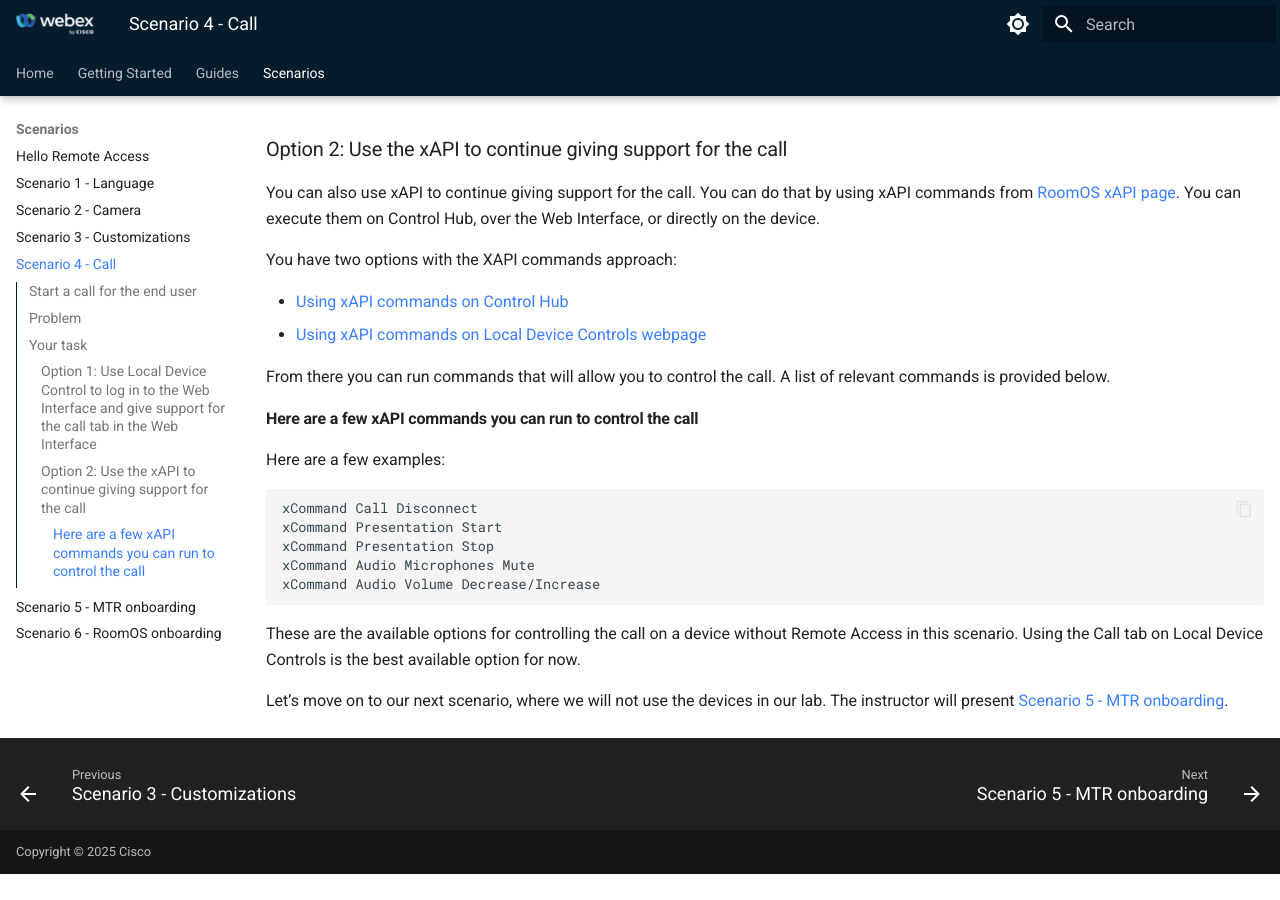
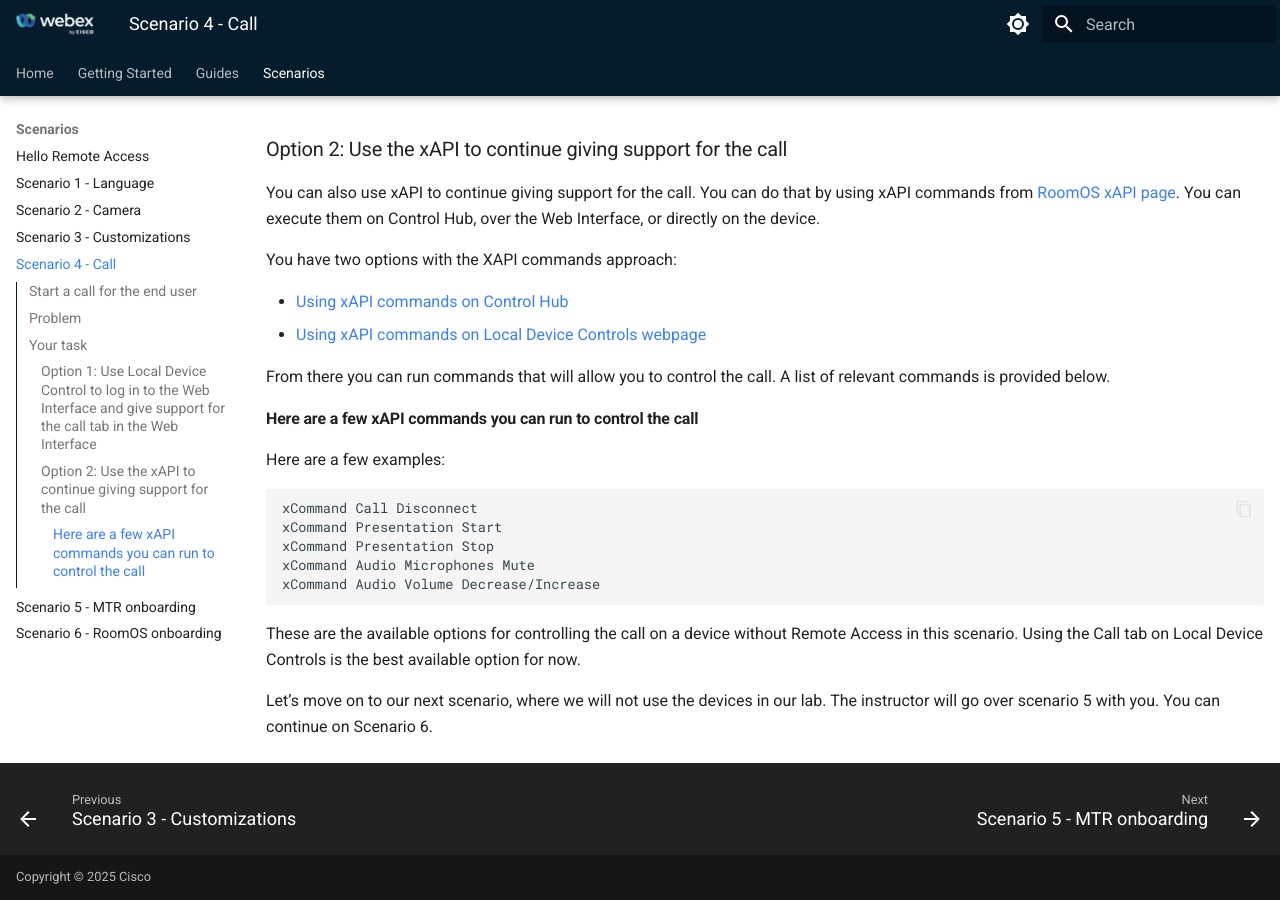
Before and after one commit to WebexCC-SA/CLS-1402, an MkDocs documentation site: the page built from docs/scenarios/callScenario.md, in a window 1280 px wide and 900 px high, scrolled down 1162 px. Built offline with MkDocs 1.6.1 and Material for MkDocs 9.7.7, drawn with Linux system fonts in a browser that asks for light colours; before the commit the page ends 2036 px from its top, so only the background shows below that.

Commit message:
Removo broken link

```diff
--- a/docs/scenarios/callScenario.md
+++ b/docs/scenarios/callScenario.md
@@ -54,4 +54,4 @@
 These are the available options for controlling the call on a device without Remote Access in this scenario. Using the Call tab on Local Device Controls is the best available option for now.
 
 
-Let’s move on to our next scenario, where we will not use the devices in our lab. The instructor will present [Scenario 5 - MTR onboarding](./scenarios/MTROnBoardingFromCH.md).
+Let’s move on to our next scenario, where we will not use the devices in our lab. The instructor will go over scenario 5 with you. You can continue on Scenario 6.
```
